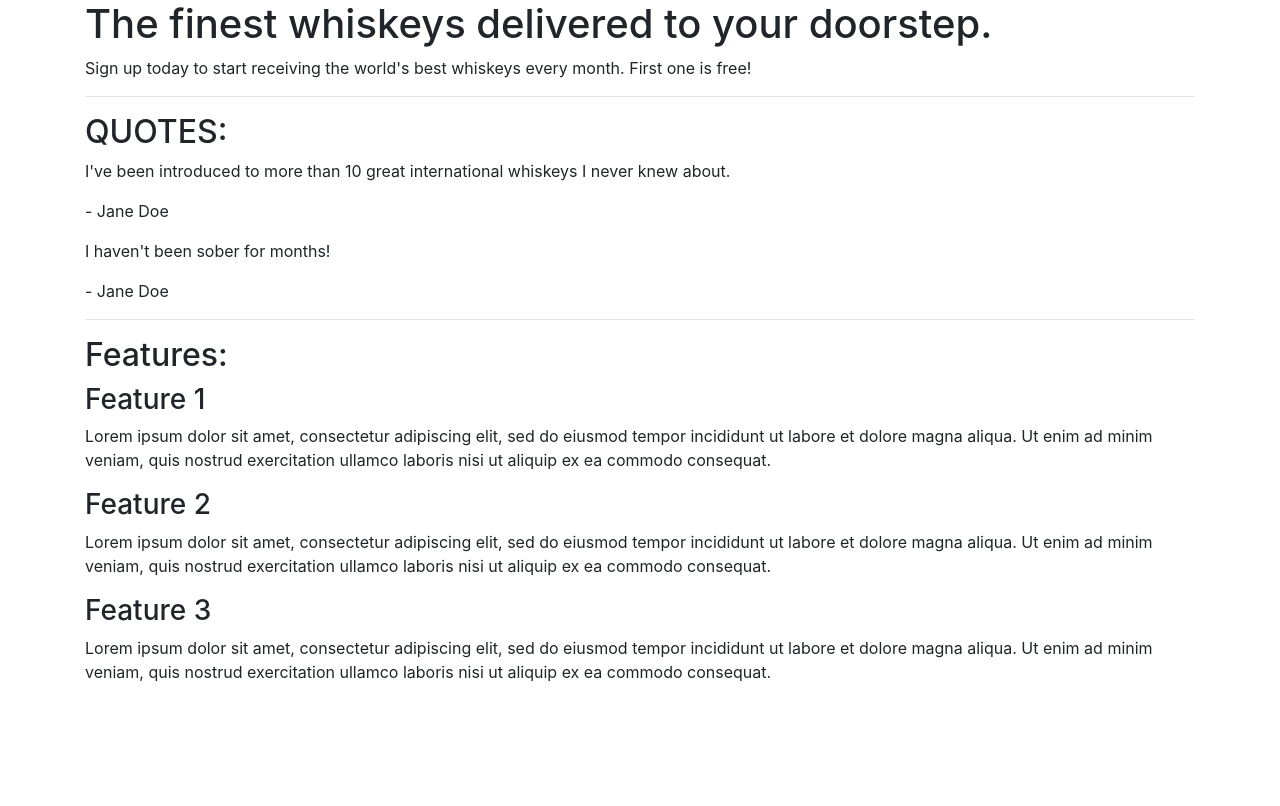
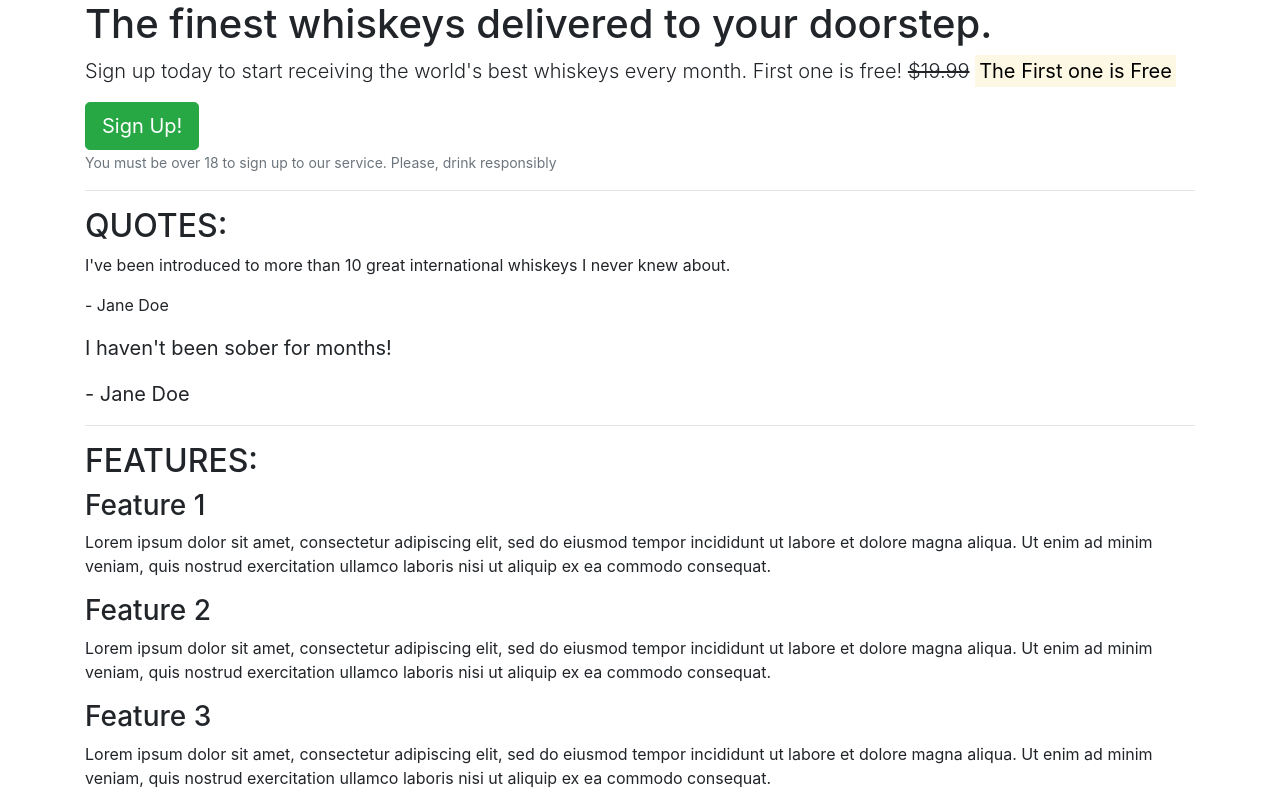
Before and after one commit to Ebuka-martins/bootstrap4, a plain HTML site: page index.html in a window 1280 px wide. Drawn offline with nearby package versions, Linux system fonts and the light colour scheme.

```diff
--- a/index.html
+++ b/index.html
@@ -16,7 +16,10 @@
         <!-- Callout -->
         <section class="callout">
             <h1>The finest whiskeys delivered to your doorstep.</h1>
-            <p>Sign up today to start receiving the world's best whiskeys every month. First one is free!</p>
+            <p class="lead">Sign up today to start receiving the world's best whiskeys every month. First one is free!
+            <s>$19.99</s> <strong><mark>The First one is Free</mark></strong></p>
+            <button class="btn btn-success btn-lg">Sign Up!</button>
+            <p class="text-muted"><small>You must be over 18 to sign up to our service. Please, drink responsibly</small></p>
         </section>
         <!-- /.callout -->
         <hr>
@@ -24,21 +27,21 @@
         <!-- Quotes -->
         <section class="quotes">
             <h2 class="text-uppercase">Quotes:</h2>
-            <div class="quote">
+            <blockquote class="quote">
                 <p>I've been introduced to more than 10 great international whiskeys I never knew about.</p>
                 <p>- Jane Doe</p>
-            </div>
-            <div class="quote">
+            </blockquote>
+            <blockquote class="blockquote">
                 <p>I haven't been sober for months!</p>
                 <p>- Jane Doe</p>
-            </div>
+            </blockquote>
         </section>
         <!-- /.quotes -->
         <hr>
 
         <!-- Features -->
         <section class="features">
-            <h2>Features:</h2>
+            <h2 class="text-uppercase">Features:</h2>
             <div class="feature">
                 <h3>Feature 1</h3>
                 <p>Lorem ipsum dolor sit amet, consectetur adipiscing elit, sed do eiusmod tempor
```
